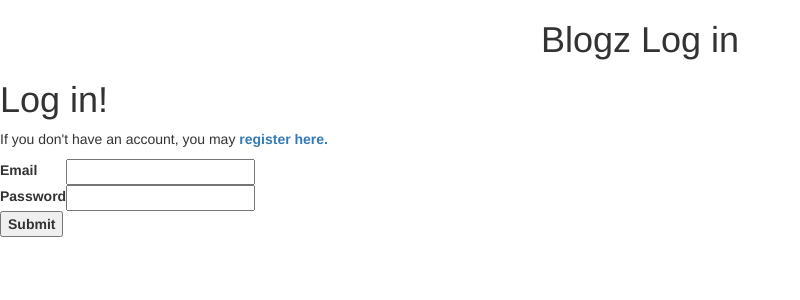
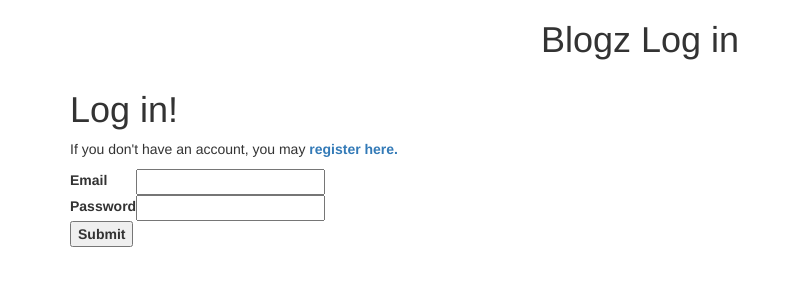
Before and after one commit to tonyt1272/Blogz, a Flask app: page /login in a window 1280 px wide. Shown: the part 52-352 px from the top of the page, without its empty margins (0-800 px from the left). Run offline with Flask 2, Linux system fonts and the light colour scheme; some libraries are stand-ins or nearby versions.

Commit message:
Added containers for Login, Register and Home

```diff
--- a/templates/home.html
+++ b/templates/home.html
@@ -3,6 +3,7 @@
 {% block content %}
 
 <body>
+	<div class="container">
 <h1>blog users!</h1>
 
 <form action="/login" method="POST">
@@ -26,6 +27,7 @@
           ...
         {% endif%}
     {% endfor %}
-
+</form>
+</div>
 </body>
 {% endblock %}
--- a/templates/login.html
+++ b/templates/login.html
@@ -3,8 +3,9 @@
 {% block content %}
 <!-- <style>body {background-color: rgb(237, 248, 255);}</style> -->
 <body>
+	<div class="container">
 <h1>Log in!</h1>
-<p>If you don't have an account, you may <a href="/register">register here.</a>
+<p>If you don't have an account, you may <a href="/register">register here.</a></p>
 <form action="/login" method="POST">
 	<table>
 
@@ -27,5 +28,6 @@
 
 	<label><input type="submit" value="Submit"/></label>
 </form>
+</div>
 </body>
 {% endblock %}
--- a/templates/register.html
+++ b/templates/register.html
@@ -4,6 +4,7 @@
 
 <body>
 <!-- <div class="container"> -->
+<div class="container">
 <h1>Resister</h1>
 <form action="/register" method="POST">
 	<table>
@@ -41,6 +42,6 @@
 
 	<label><input type="submit" value="Register"/></label>
 </form>
-<!-- </div> -->
+</div>
 </body>
 {% endblock %}
```
